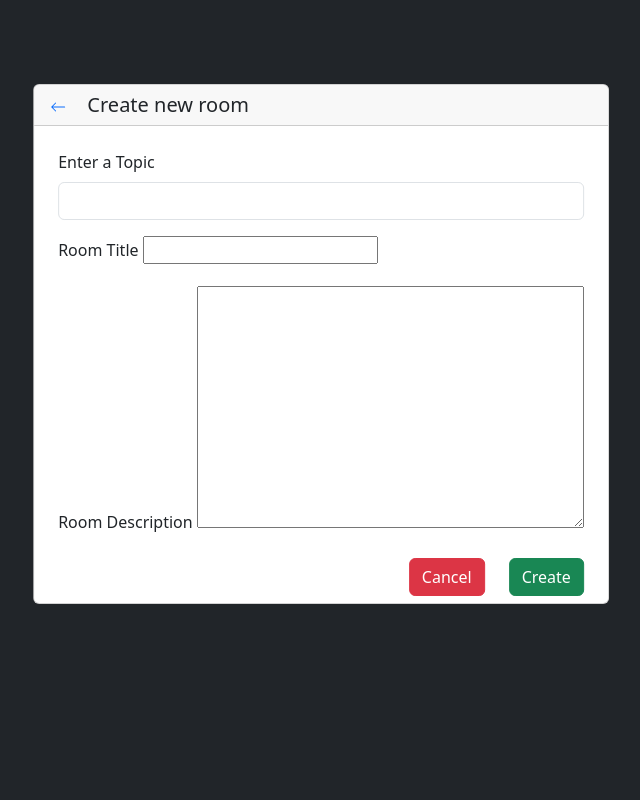
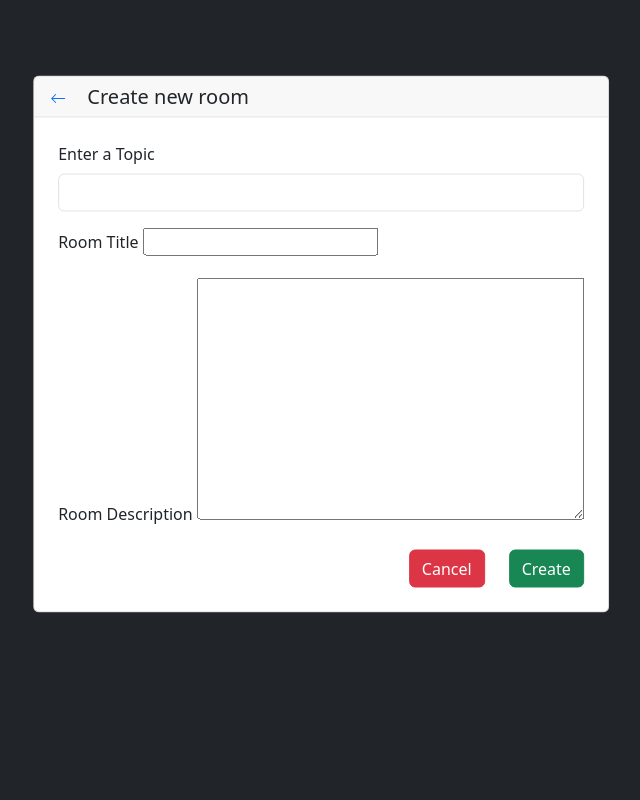
Before and after one commit to ajilj4/Tech-Room-App, a Django app: page /create-room/ in a window 1280 px wide. Shown: the part 73-873 px from the top of the page, without its empty margins (319-959 px from the left). Run offline with Django 5.2, Linux system fonts and the light colour scheme; a user stored in the database is signed in; data comes from the database, SQL or seed files in the repository; some libraries are stand-ins or nearby versions.

Commit message:
new render issue

```diff
--- a/django_app/baseapp/templates/baseapp/create_room.html
+++ b/django_app/baseapp/templates/baseapp/create_room.html
@@ -4,7 +4,7 @@
 
 <div style="height: 100vh;position: relative;">
     <div class="container-sm">
-    <div class="card " style="height: 520px;position: absolute;top: 43%;left: 50%;transform: translate(-50%,-50%);">
+    <div class="card " style="height: auto;position: absolute;top: 43%;left: 50%;transform: translate(-50%,-50%);">
         <h5 class="card-header">
             <a href="{{request.META.HTTP_REFERER}}" class="pe-3">
             <svg xmlns="http://www.w3.org/2000/svg" width="16" height="16" fill="currentColor" class="bi bi-arrow-left" viewBox="0 0 16 16">
```
